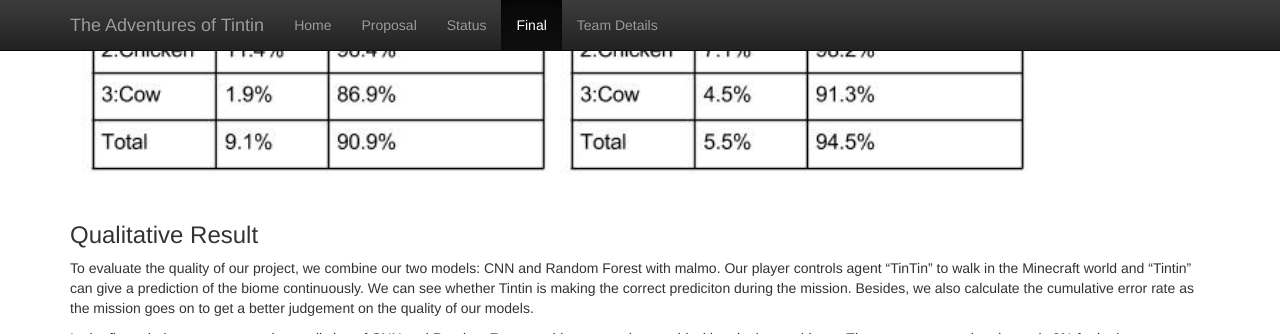
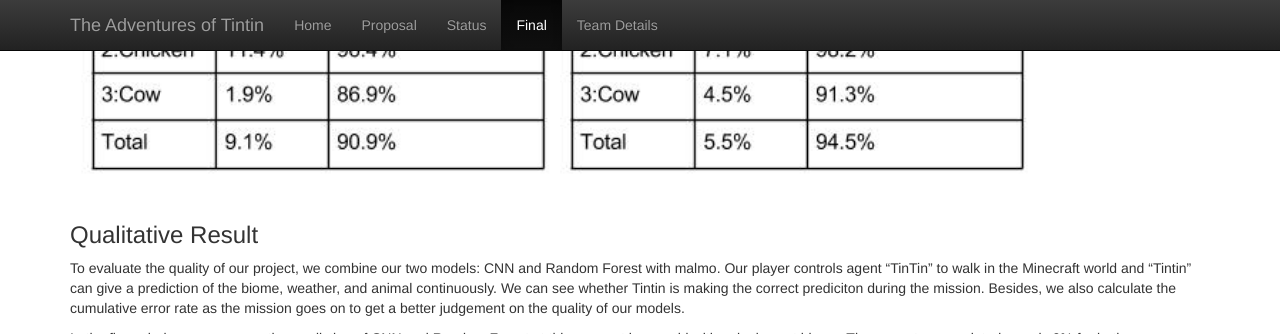
Before and after one commit to jennyzeng/Minecraft-AI, a Jekyll site: the page built from docs/final.md, in a window 1280 px wide and 900 px high, scrolled down 6784 px, cut to the strip 0-334 px from the top of the window. Built offline with Jekyll 4.4.1, drawn with Linux system fonts in a browser that asks for light colours; formulas are drawn with MathJax 3.

Commit message:
Create final.md

```diff
--- a/docs/final.md
+++ b/docs/final.md
@@ -100,7 +100,7 @@ For the animal recognition, it seems like the Random Forest even has a better pe
 
 ### Qualitative Result
 
-To evaluate the quality of our project, we combine our two models: CNN and Random Forest with malmo.  Our player controls agent "TinTin" to walk in the Minecraft world and "Tintin" can give a prediction of the biome continuously. We can see whether Tintin is making the correct prediciton during the mission. Besides, we also calculate the cumulative error rate as the mission goes on to get a better judgement on the quality of our models.
+To evaluate the quality of our project, we combine our two models: CNN and Random Forest with malmo.  Our player controls agent "TinTin" to walk in the Minecraft world and "Tintin" can give a prediction of the biome, weather, and animal continuously. We can see whether Tintin is making the correct prediciton during the mission. Besides, we also calculate the cumulative error rate as the mission goes on to get a better judgement on the quality of our models.
 
 In the figure below you can see the prediction of CNN and Random Forest at this moment in a world with only dessert biome.  The current accumulated error is 0% for both.
 
```
